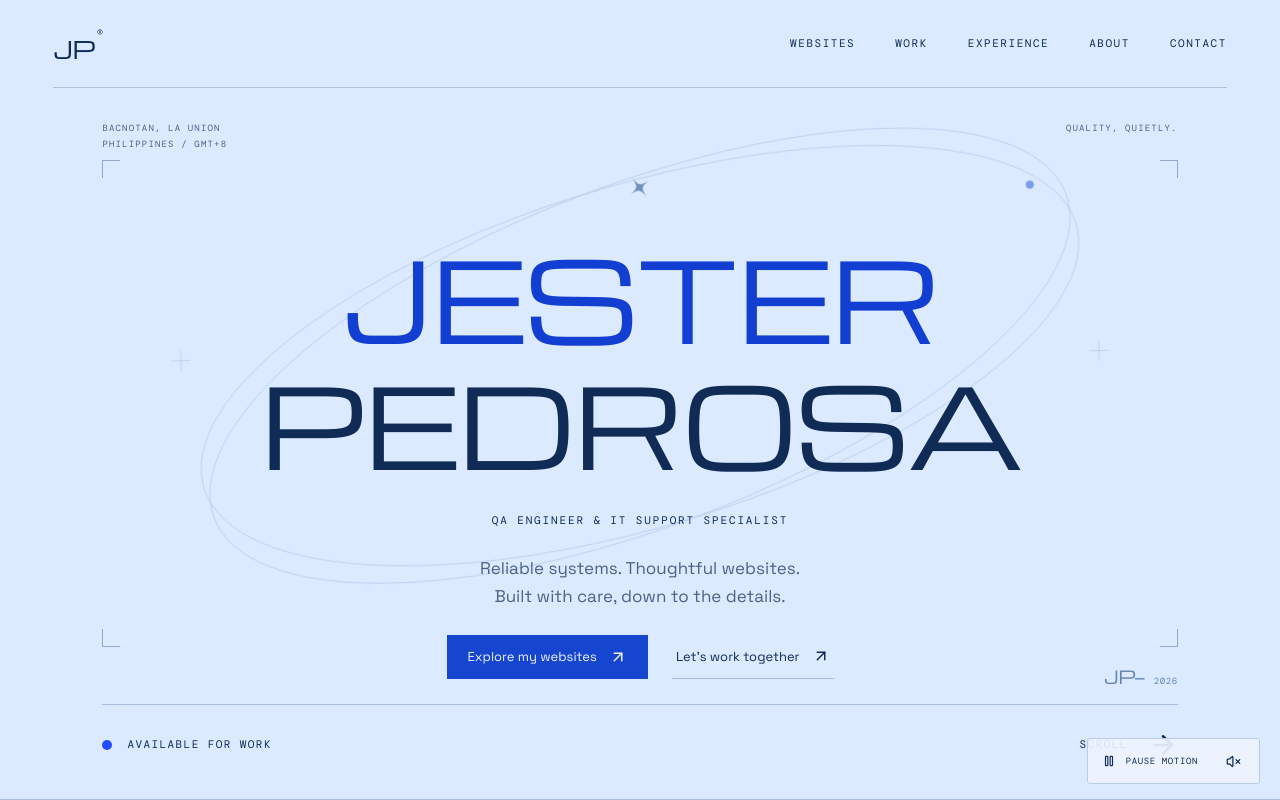
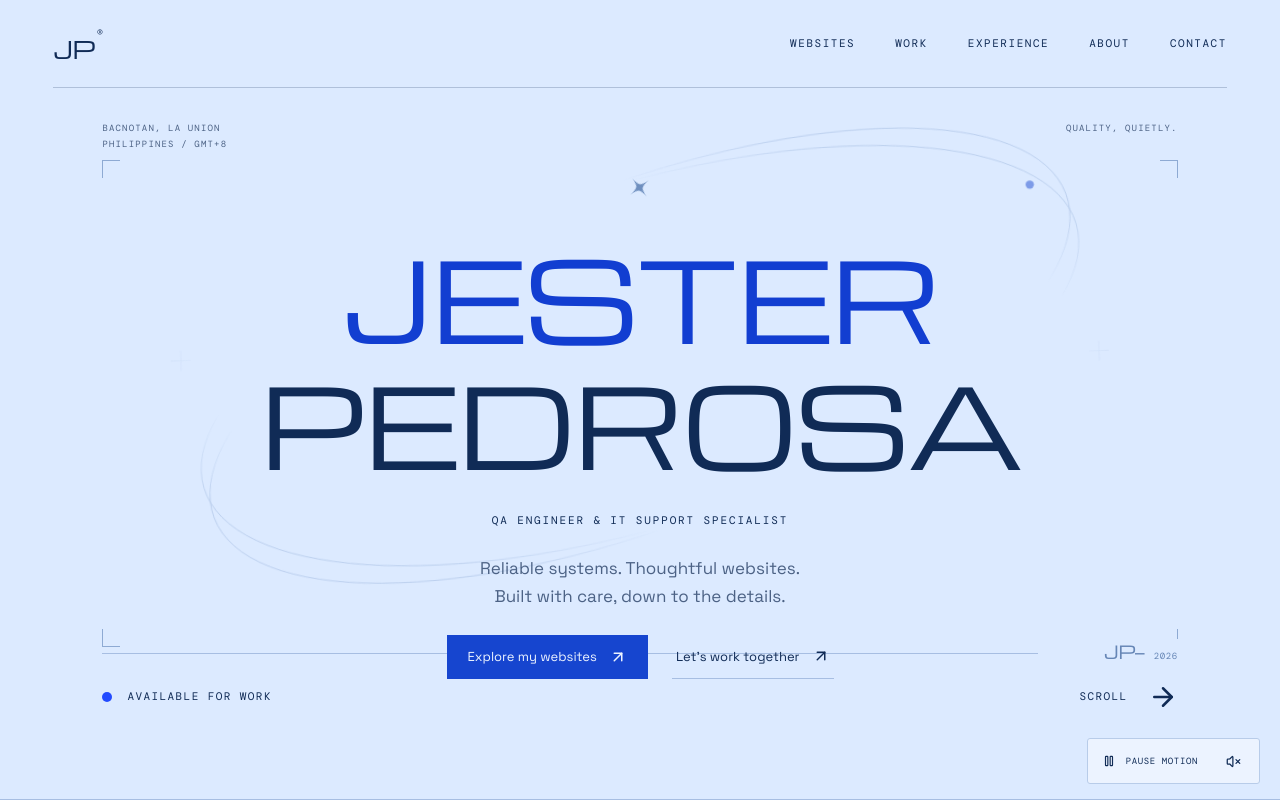
Before and after one commit to JRP-000/jester-pedrosa-portfolio, a React (Vite) app: page / in a window 1280 px wide. Shown: the top 800 px of the page. Built offline with nearby package versions, Linux system fonts and the light colour scheme.

Commit message:
Keep hero divider clear of signature and controls

```diff
--- a/src/styles.css
+++ b/src/styles.css
@@ -141,3 +141,11 @@
 
 /* Anchor the signature above the divider with a fixed clear gap. */
 .hero-professional .hero-bottom .hero-signature{right:0;bottom:calc(100% + 16px);line-height:1.4}
+
+/* Keep the bottom rule away from the signature and the floating controls. */
+.hero-professional .hero-bottom{border-top:0;padding-top:22px;bottom:max(7%,80px)}
+.hero-professional .hero-bottom:before{content:'';position:absolute;top:0;left:0;right:140px;height:1px;background:var(--line)}
+.hero-professional .hero-bottom .hero-signature{bottom:calc(100% - 11px);right:0;background:var(--bg);padding-left:20px}
+/* Orbital decoration stays outside the central reading area. */
+.hero-professional .hero-orbits{mask-image:radial-gradient(ellipse 43% 44% at 50% 50%,transparent 80%,#000 100%)}
+@media(max-width:700px){.hero-professional .hero-bottom{bottom:85px}.hero-professional .hero-bottom:before{right:105px}.hero-professional .hero-bottom .hero-signature{bottom:calc(100% - 9px);padding-left:14px}}
```
